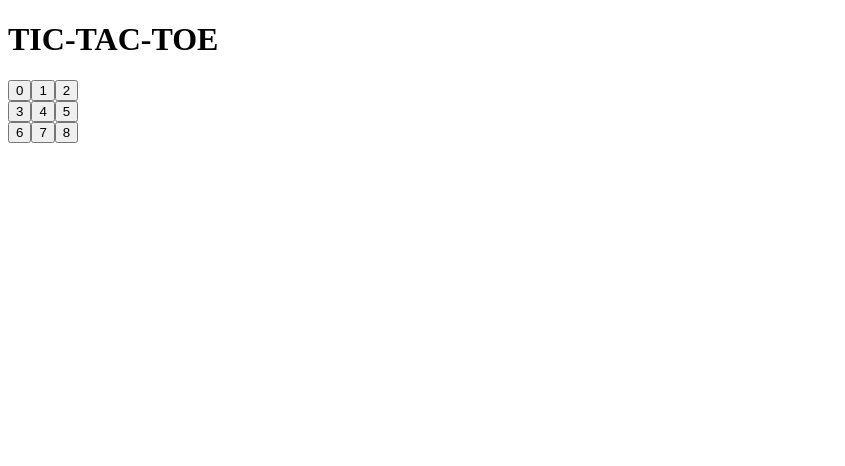
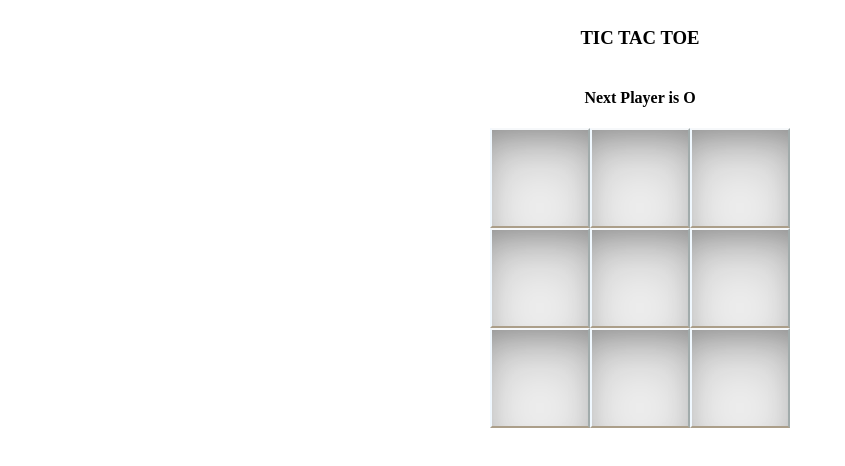
Before and after one commit to SOFTMAN387/tictactoe-game, a React (Vite) app: page / in a window 1280 px wide. Shown: the top 466 px of the page, without its empty margins (0-845 px from the left). Built offline with nearby package versions, Linux system fonts and the light colour scheme.

Commit message:
Added style and winner msg

```diff
--- a/src/App.jsx
+++ b/src/App.jsx
@@ -3,7 +3,6 @@ import Board from "./components/Board";
 
 export default () => (
   <>
-    <h1>TIC-TAC-TOE</h1>
     <Board />
   </>
 );
--- a/src/components/Board.jsx
+++ b/src/components/Board.jsx
@@ -1,25 +1,59 @@
-import React from 'react'
+import React,{useState} from 'react'
 import Square from './Square';
+import { calWinner } from './WinnerCal';
+import "./style.css";
 const Board = () => {
+  const [board,setBoard]=useState(Array(9).fill(null));
+  const [isXnext,setNext]=useState(false);
+  const winner=calWinner(board);
+  const message=winner?`The Winner is ${winner}`:`Next Player is ${isXnext ?"X":"O"}`
+  //console.log(winner);
+  const handleSquareClick=(position)=>{
+    if(board[position] ||winner){
+      return;
+    }
+    setBoard(pre=>{
+      return pre.map((square,pos)=>{
+        if(pos===position){
+          return isXnext ?"X":"O";
+        }
+        return square;
+      })
+    });
+    setNext(prev=>!prev);
+  }
+
+  const renderSquare=(position)=>{
+    return <Square value={board[position]}
+    onClick={()=>handleSquareClick(position)} />
+  }
+  //console.log(board);
   return (
   <>
-    <div>
-        <div>
-           <Square value={0} />
-           <Square value={1} />
-           <Square value={2} />
+    <div className='main-container'>
+    <h3>TIC TAC TOE</h3>
+    <h4>{message}</h4>
+
+      <div className='middle-container'>
+
+       <div className='row-container'>
+            {renderSquare(0)}
+            {renderSquare(1)}
+            {renderSquare(2)}
         </div>
-          <div>
-            <Square value={3} />
-            <Square value={4} />
-            <Square value={5} />
+          <div className='row-container'>
+            {renderSquare(3)}
+            {renderSquare(4)}
+            {renderSquare(5)}
            </div>
-        <div>
-            <Square value={6} />
-            <Square value={7} />
-            <Square value={8} />
+        <div className='row-container'>
+            {renderSquare(6)}
+            {renderSquare(7)}
+            {renderSquare(8)}
 
         </div>
+    </div>
+
     </div>
   </>
   )
--- a/src/components/Square.jsx
+++ b/src/components/Square.jsx
@@ -1,10 +1,10 @@
 import React from 'react'
-
-const Square = (props) => {
-    console.log(props);
+import "./style.css";
+const Square = ({value,onClick}) => {
+    //console.log(props);
   return (
    <>
-    <button type='button'>{props.value}</button>
+    <button type='button' onClick={onClick} className='row-btn'>{value}</button>
    </>
   )
 }
--- /dev/null
+++ b/src/components/WinnerCal.jsx
@@ -0,0 +1,20 @@
+export function calWinner(squares) {
+    const lines = [
+        [0, 1, 2],
+        [3, 4, 5],
+        [6, 7, 8],
+        [0, 3, 6],
+        [1, 4, 7],
+        [2, 5, 8],
+        [0, 4, 8],
+        [2, 4, 6],
+
+    ];
+    for (let i = 0; i < lines.length; i++) {
+        const [a, b, c] = lines[i];
+        if (squares[a] && squares[a] === squares[b] && squares[a] === squares[c]) {
+            return squares[a];
+        }
+    }
+    return null;
+}
--- /dev/null
+++ b/src/components/style.css
@@ -0,0 +1,33 @@
+.main-container {
+    display: flex;
+    justify-content: center;
+    align-items: center;
+    flex-direction: column;
+}
+
+.middle-container {
+    height: 300px;
+    width: 300px;
+}
+
+.row-container {
+    display: flex;
+    justify-content: center;
+    align-items: center;
+}
+
+.row-btn {
+    font-size: 50px;
+    width: 100%;
+    height: 100px;
+    border-color: blanchedalmond;
+    border-top-color: rgb(246, 248, 250);
+    border-left-color: aliceblue;
+    border-right-color: azure;
+    box-shadow: rgba(2, 2, 2, 0.25) 0px 30px 60px -12px inset, rgba(5, 5, 5, 0.3) 0px 18px 36px -18px inset;
+}
+
+.row-btn:hover {
+    cursor: pointer;
+    background-color: rgb(241, 241, 241);
+}
```
